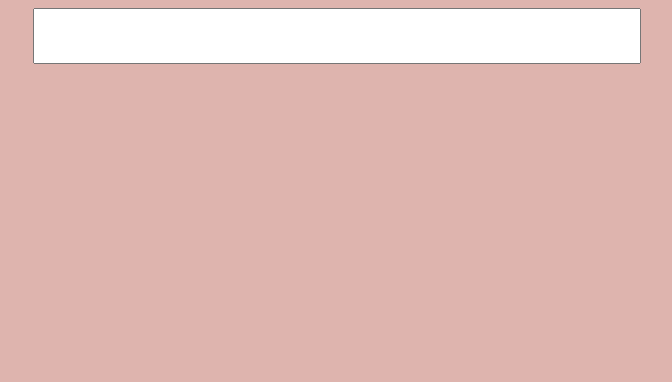
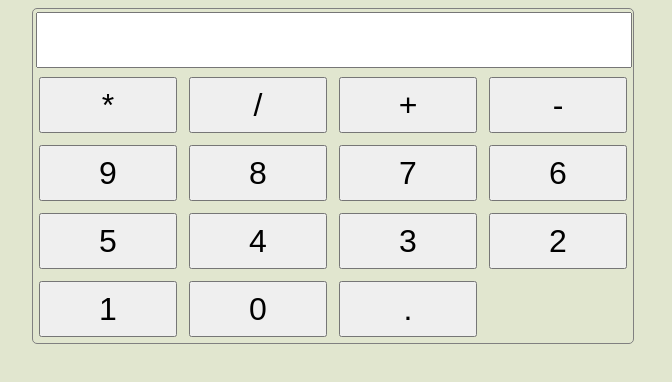
Before and after one commit to mpreus/JS-only-calculator, a plain HTML site: page index.html in a window 1280 px wide. Shown: the whole page, without its empty margins (307-979 px from the left). Drawn offline with Linux system fonts and the light colour scheme.

Commit message:
Add visual part of the calculator

```diff
--- a/script/script.js
+++ b/script/script.js
@@ -2,27 +2,37 @@ window.addEventListener("DOMContentLoaded", init);
 
 /* all keys needed in the project: */
 const opts = ["*", "/", "+", "-", "9", "8", "7", "6", "5", "4", "3", "2", "1", "0", "."];
-/* special oerations key: */
+/* special operations key: */
 const spec = ["*", "/", "+", "-",];
+
+/* function for buttons: */
+function addOutput(e) {
+	console.log(e);
+}
 
 function init() {
 	document.title = "JavaScript Calculator";
 
-/* container for the calculator */
+/* container for calculator */
 	const container = document.createElement("div");
 	container.classList.add("container");
 	container.style.maxWidth = "600px";
 	container.style.margin = "auto";
+	container.style.border = "1px solid grey";
+	container.style.borderRadius = "5px";
 	document.body.appendChild(container);
 
 /* output - space for results of calculations, placed in the 'container': */
 	const output = document.createElement("input");
 	output.setAttribute("type", "text");
 	output.classList.add("output");
-	output.style.width = "100%";
+	output.style.width = "98%";
 	output.style.lineHeight = "50px";
 	output.style.fontSize = "3em";
 	output.style.textAlign = "right";
+	output.style.margin = "3px";
+	output.style.border = "1px solig grey";
+	/*output.style.borderRadius = "3px";*/
 	container.appendChild(output);
 
 /* calculator's body element: */
@@ -31,7 +41,27 @@ function init() {
 	main.style.width = "100%";
 	container.appendChild(main);
 
+/* keys for calculator: */
+	opts.forEach(function(val) {
+		console.log(val);
+		btnMaker(val, addOutput);
+	});
 
+/* making buttons with their attributes... */
+	function btnMaker(txt, myFunction) {
+		let btn = document.createElement("button");
+		btn.setAttribute("type", "button");
+		btn.style.width = "23%";
+		btn.style.lineHeight = "50px";
+		btn.style.margin = "1%";
+		btn.style.fontSize = "2em";
+		btn.val = txt;
+		btn.textContent = txt;
+		/* ...their events... */
+		btn.addEventListener("click", myFunction);
+		/* ...and their place in the project: */
+		main.appendChild(btn);
+	}
 
 
 }
--- a/style/style.css
+++ b/style/style.css
@@ -1,3 +1,3 @@
 body {
-	background: #deb4ae;
+	background: #e1e6cf;
 }
```
